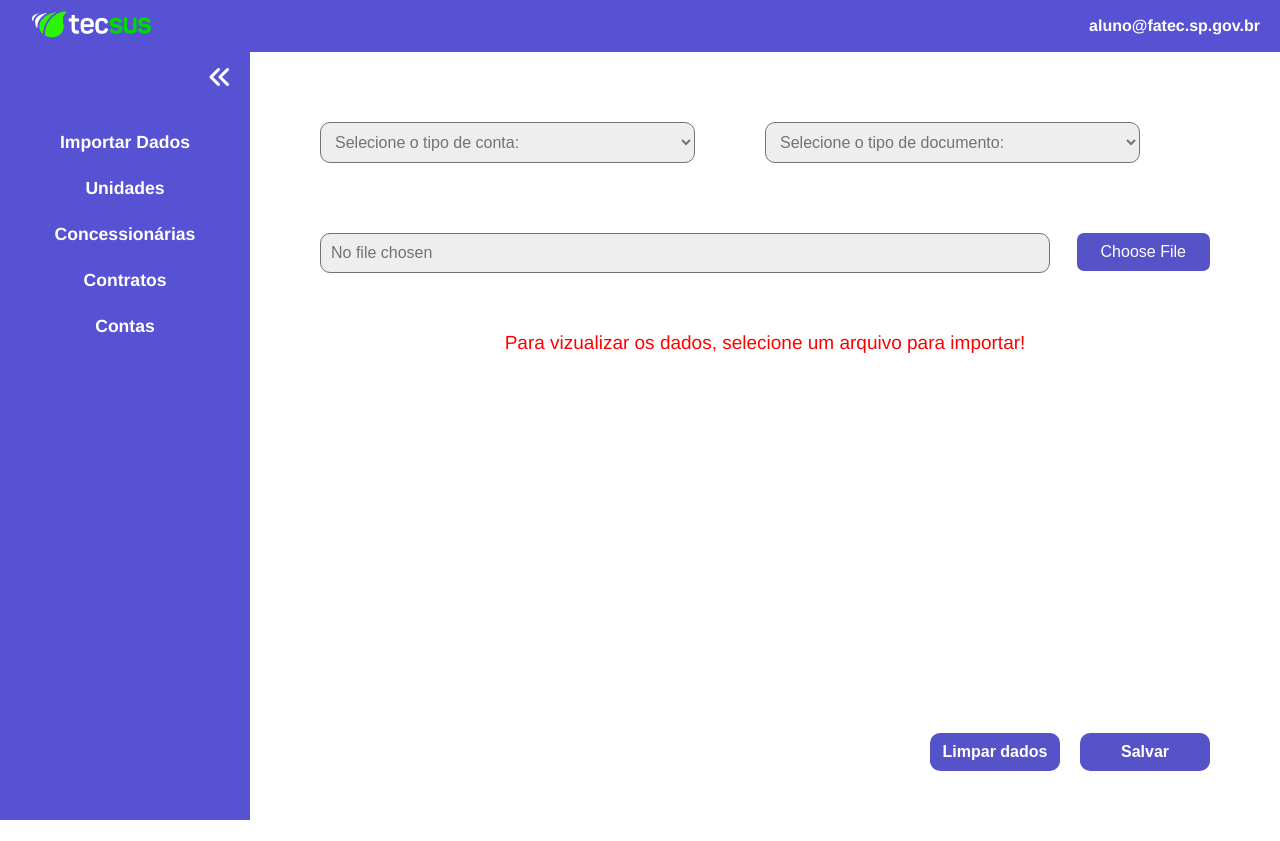
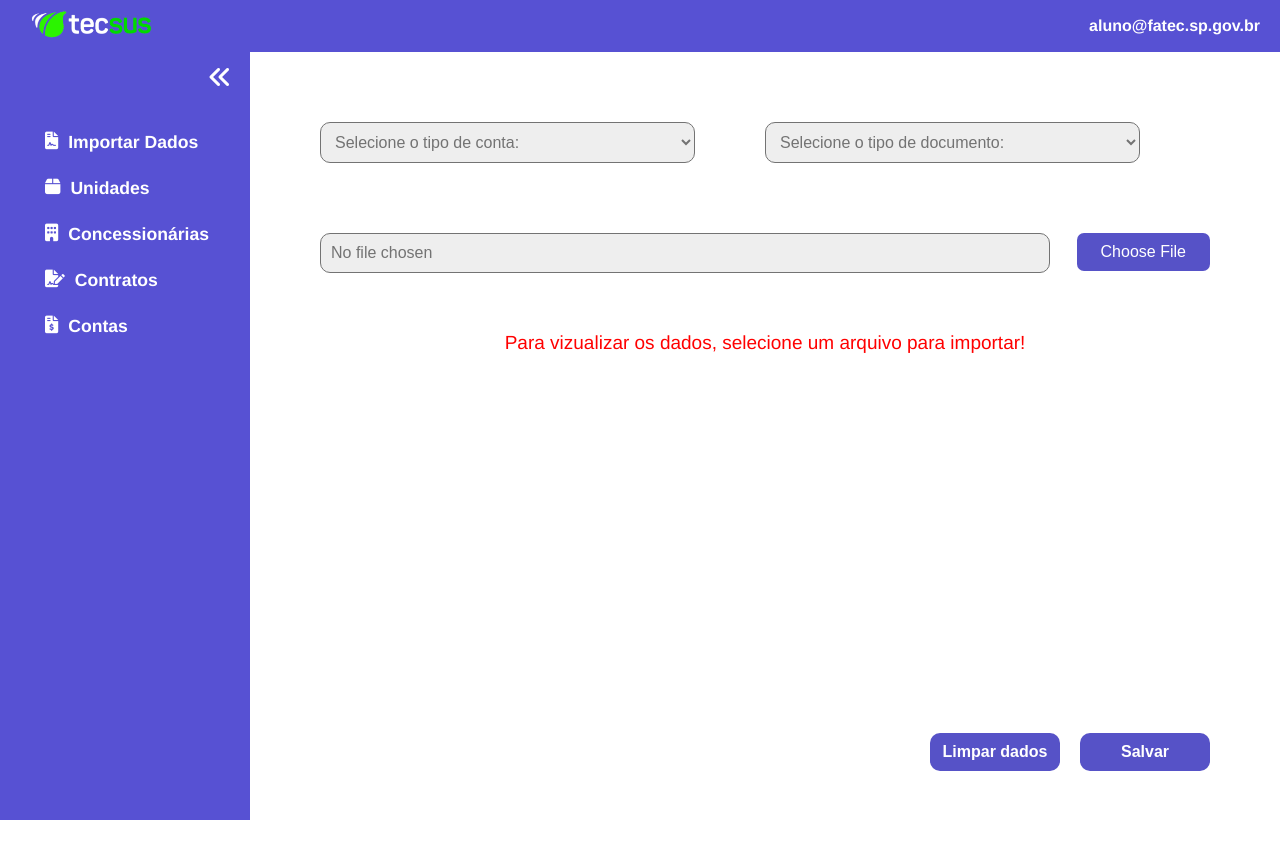
Before and after one commit to Data-Team23/Tecsus-frontend, a Vue app in the folder app-web/: page /upload in a window 1280 px wide. Built offline with nearby package versions, Linux system fonts and the light colour scheme.

Commit message:
feat: implementando páginação na tabela

```diff
--- a/app-web/src/assets/styles/navbar.css
+++ b/app-web/src/assets/styles/navbar.css
@@ -82,6 +82,9 @@ body {
 .container a {
   color: var(--cor-texto);
   text-decoration: none;
+  display: flex;
+  margin-left: 45px;
+  gap: 10px;
 }
 
 .container a:hover {
--- a/app-web/src/components/NavBar/NavBar.vue
+++ b/app-web/src/components/NavBar/NavBar.vue
@@ -15,11 +15,26 @@
                 </button>
             </div>
             <div class="container" v-show=!dobrada>
-                <router-link to="/upload">Importar Dados</router-link>
-                <router-link to="/unidades">Unidades</router-link>
-                <router-link to="/concessionarias">Concessionárias</router-link>
-                <router-link to="/contratos">Contratos</router-link>
-                <router-link to="/contas">Contas</router-link>
+                <router-link to="/upload">
+                    <i class="fa-solid fa-file-contract" style="color: #ffffff;"></i>
+                    Importar Dados
+                </router-link>
+                <router-link to="/unidades">
+                    <i class="fa-solid fa-box" style="color: #ffffff;"></i>
+                    Unidades
+                </router-link>
+                <router-link to="/concessionarias">
+                    <i class="fa-solid fa-building" style="color: #ffffff;"></i>
+                    Concessionárias
+                </router-link>
+                <router-link to="/contratos">
+                    <i class="fa-solid fa-file-signature" style="color: #ffffff;"></i>
+                    Contratos
+                </router-link>
+                <router-link to="/contas">
+                    <i class="fa-solid fa-file-invoice-dollar" style="color: #ffffff;"></i>
+                    Contas
+                </router-link>
             </div>
         </div>
         <router-view :class="{'view-dobrada': !dobrada}"></router-view>
--- a/app-web/src/components/Table/Table.vue
+++ b/app-web/src/components/Table/Table.vue
@@ -1,27 +1,64 @@
-<!-- TableComponent.vue -->
 <template>
-    <table v-if="data">
+  <div>
+    <table v-if="paginatedData">
       <thead>
         <tr>
-          <th v-for="(value, index) in data[0]" :key="index">{{ index }}</th>
+          <th v-for="(value, index) in paginatedData[0]" :key="index">{{ index }}</th>
         </tr>
       </thead>
       <tbody>
-        <tr v-for="(row, index) in data" :key="index">
+        <tr v-for="(row, index) in paginatedData" :key="index">
           <td v-for="(value, key) in row" :key="key">{{ value }}</td>
         </tr>
       </tbody>
     </table>
+    <div class="pagination-buttons">
+      <button @click="previousPage" :disabled="currentPage === 1">Anterior</button>
+      <span>Página {{ currentPage }} de {{ totalPages }}</span>
+      <button @click="nextPage" :disabled="currentPage === totalPages">Próxima</button>
+    </div>
+  </div>
 </template>
 
 <script setup>
+import { ref, watch, computed } from 'vue';
 import "./styles.css"
-  import { ref } from 'vue';
 
 const props = defineProps({
   data: {
     type: Array,
     required: true
+  },
+  itemsPerPage: {
+    type: Number,
+    default: 8
   }
 });
+
+const currentPage = ref(1);
+
+const paginatedData = computed(() => {
+  const startIndex = (currentPage.value - 1) * props.itemsPerPage;
+  const endIndex = currentPage.value * props.itemsPerPage;
+  return props.data.slice(startIndex, endIndex);
+});
+
+const totalPages = computed(() => Math.ceil(props.data.length / props.itemsPerPage));
+
+const nextPage = () => {
+  if (currentPage.value < totalPages.value) {
+    currentPage.value++;
+  }
+};
+
+const previousPage = () => {
+  if (currentPage.value > 1) {
+    currentPage.value--;
+  }
+};
+
+watch(currentPage, () => {
+  window.scrollTo({ top: 0, behavior: 'smooth' });
+});
+
 </script>
--- a/app-web/src/components/Table/styles.css
+++ b/app-web/src/components/Table/styles.css
@@ -15,3 +15,11 @@ th, td {
 th {
     background-color: #f2f2f2;
 }
+
+.pagination-buttons {
+    margin-top: 20px;
+}
+
+.pagination-buttons button {
+    margin-right: 10px;
+}
--- a/app-web/src/views/Upload.vue
+++ b/app-web/src/views/Upload.vue
@@ -169,7 +169,7 @@ const uploadCSV = () => {
     position: 'bottom-center'
   });
 
-  fetch(`http://127.0.0.1:8000/api/contas/upload/${countTypeValue.value}/${documentTypeValue.value}/`, {
+  fetch(`http://127.0.0.1:8000/upload/${countTypeValue.value}/${documentTypeValue.value}/`, {
     method: 'POST',
     body: formData,
   })
```
Lines whose indentation alone changed are shown as unchanged.
